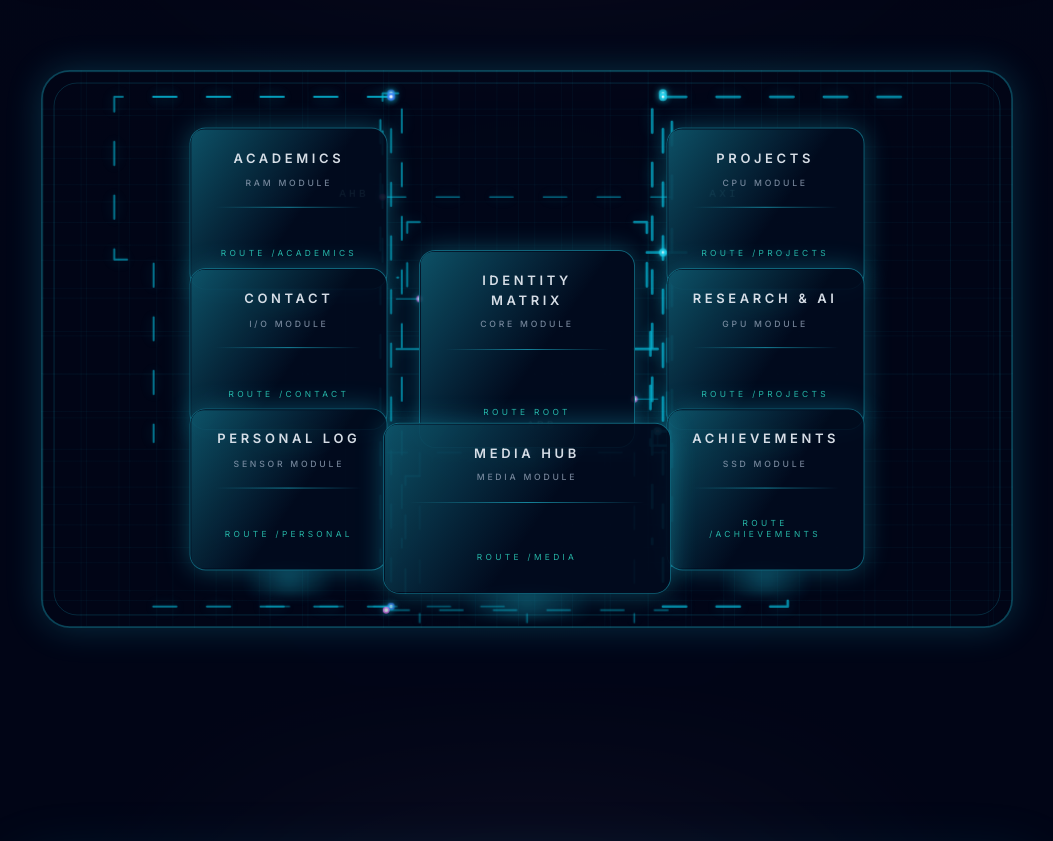
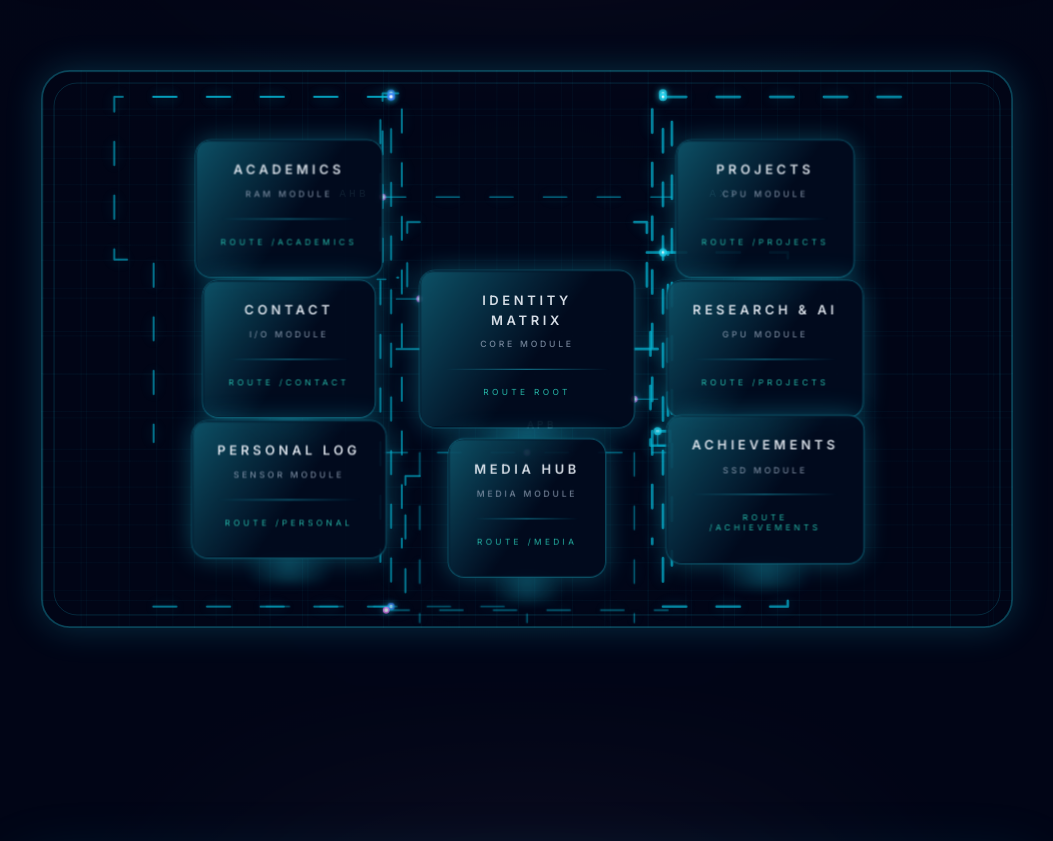
Before and after one commit to ANIL-RONGALA/ANIL_RONGALA_WEBSITE, a Next.js app: page / in a window 1280 px wide. Shown: the part 1160-2001 px from the top of the page, without its empty margins (113-1166 px from the left). Built offline with nearby package versions, Linux system fonts and the light colour scheme.

Commit message:
Add Gen-Z boot sequence and module reveal effects

```diff
--- a/app/globals.css
+++ b/app/globals.css
@@ -85,6 +85,58 @@
     radial-gradient(circle at 80% 20%, rgba(0, 150, 255, 0.18), transparent 60%);
   filter: blur(60px);
   z-index: -2;
+}
+
+/* GEN-Z PAGE BOOT SEQUENCE */
+@keyframes genz-boot-fade {
+  0% { opacity: 0; transform: translateY(12px) scale(0.96); filter: blur(8px); }
+  100% { opacity: 1; transform: translateY(0px) scale(1); filter: blur(0); }
+}
+
+@keyframes genz-boot-glow {
+  0% { opacity: 0.2; box-shadow: 0 0 10px rgba(0,255,255,0.1); }
+  100% { opacity: 1; box-shadow:
+        0 0 35px rgba(0,255,255,0.35),
+        0 0 70px rgba(255,0,255,0.25); }
+}
+
+@keyframes genz-holo-scan {
+  0% { opacity: 0; transform: translateY(-100%); }
+  100% { opacity: 0.25; transform: translateY(100%); }
+}
+
+@keyframes genz-glitch {
+  0% { transform: translateX(0); filter: hue-rotate(0deg); }
+  30% { transform: translateX(-2px); filter: hue-rotate(-20deg); }
+  60% { transform: translateX(2px); filter: hue-rotate(20deg); }
+  100% { transform: translateX(0); filter: hue-rotate(0deg); }
+}
+
+.genz-boot {
+  animation: genz-boot-fade 1.1s ease-out forwards,
+             genz-boot-glow 1.6s ease-out forwards;
+}
+
+.genz-holo {
+  position: relative;
+}
+
+.genz-holo::after {
+  content: "";
+  position: absolute;
+  inset: 0;
+  background: repeating-linear-gradient(
+    to bottom,
+    rgba(255,255,255,0.07) 0px,
+    rgba(255,255,255,0.02) 2px,
+    transparent 4px
+  );
+  animation: genz-holo-scan 8s linear infinite;
+  pointer-events: none;
+}
+
+.genz-glitch-on-hover:hover {
+  animation: genz-glitch 0.4s steps(2, end) 1;
 }
 
 .genz-panel {
@@ -381,6 +433,21 @@
 }
 
 /* PCB motherboard */
+.pcb-container {
+  background: var(--pcb-background);
+}
+
+html.light .pcb-container {
+  background: linear-gradient(
+    180deg,
+    rgba(255,255,255,0.8),
+    rgba(240,245,255,0.8)
+  );
+  box-shadow:
+    0 0 80px rgba(0,150,255,0.15),
+    inset 0 0 100px rgba(255,0,255,0.12);
+}
+
 .motherboard-layout {
   display: flex;
   flex-direction: column;
@@ -780,11 +847,11 @@
 
 .light .module-card {
   background: linear-gradient(
-    135deg,
-    rgba(255, 255, 255, 0.9),
-    rgba(240, 240, 255, 0.8)
+    145deg,
+    rgba(255,255,255,0.9),
+    rgba(230,240,255,0.7)
   );
-  border: 1px solid rgba(170, 170, 255, 0.38);
+  border: 1px solid rgba(0,150,255,0.2);
   backdrop-filter: blur(20px);
   box-shadow:
     0 12px 28px rgba(0, 0, 0, 0.05),
--- a/app/layout.tsx
+++ b/app/layout.tsx
@@ -7,6 +7,7 @@
 import { siteConfig } from '@/lib/siteConfig';
 import { ReactNode } from 'react';
 import { Providers } from './providers';
+import BootScreen from '@/components/BootScreen';
 
 const inter = Inter({ subsets: ['latin'] });
 
@@ -43,6 +44,7 @@
           <div className="flex min-h-screen flex-col bg-[var(--surface-canvas)] transition-colors duration-500">
             <Navbar />
             <main className="relative flex-1">
+              <BootScreen />
               <div className="pointer-events-none absolute inset-0 opacity-40" aria-hidden>
                 <div className="h-full w-full bg-[var(--circuit-overlay)]" />
               </div>
--- /dev/null
+++ b/components/BootScreen.tsx
@@ -0,0 +1,21 @@
+"use client";
+import { useEffect, useState } from "react";
+
+export default function BootScreen() {
+  const [done, setDone] = useState(false);
+
+  useEffect(() => {
+    const t = setTimeout(() => setDone(true), 1800);
+    return () => clearTimeout(t);
+  }, []);
+
+  if (done) return null;
+
+  return (
+    <div className="fixed inset-0 z-[999] flex items-center justify-center bg-black">
+      <h1 className="text-cyan-400 text-4xl font-bold animate-pulse">
+        INITIALIZING ANIL.OS…
+      </h1>
+    </div>
+  );
+}
--- a/components/BusNetwork.tsx
+++ b/components/BusNetwork.tsx
@@ -407,6 +407,9 @@
               strokeOpacity={STROKE_OPACITY[group.id]}
               strokeLinecap="round"
               strokeLinejoin="round"
+              initial={{ strokeDashoffset: 1200, opacity: 0 }}
+              animate={{ strokeDashoffset: 0, opacity: 1 }}
+              transition={{ duration: 1.6, delay: 0.4, ease: 'easeInOut' }}
               style={{
                 animationDelay: `${path.delay ?? 0}s`,
                 animationDuration: `${path.duration ?? 6}s`
--- a/components/Motherboard.tsx
+++ b/components/Motherboard.tsx
@@ -24,17 +24,18 @@
   left: string;
   width: number;
   height: number;
+  bootDelay: number;
 };
 
 const MODULE_LAYOUT: Record<ModuleId, ModuleLayout> = {
-  core: { top: '50%', left: '50%', width: 240, height: 220 },
-  cpu: { top: '20%', left: '77%', width: 220, height: 180 },
-  gpu: { top: '50%', left: '77%', width: 220, height: 180 },
-  ssd: { top: '80%', left: '77%', width: 220, height: 180 },
-  ram: { top: '20%', left: '23%', width: 220, height: 180 },
-  io: { top: '50%', left: '23%', width: 220, height: 180 },
-  sensor: { top: '80%', left: '23%', width: 220, height: 180 },
-  media: { top: '84%', left: '50%', width: 320, height: 190 }
+  core: { top: '50%', left: '50%', width: 240, height: 220, bootDelay: 0.05 },
+  cpu: { top: '20%', left: '77%', width: 220, height: 180, bootDelay: 0.12 },
+  gpu: { top: '50%', left: '77%', width: 220, height: 180, bootDelay: 0.18 },
+  ssd: { top: '80%', left: '77%', width: 220, height: 180, bootDelay: 0.28 },
+  ram: { top: '20%', left: '23%', width: 220, height: 180, bootDelay: 0.24 },
+  io: { top: '50%', left: '23%', width: 220, height: 180, bootDelay: 0.32 },
+  sensor: { top: '80%', left: '23%', width: 220, height: 180, bootDelay: 0.36 },
+  media: { top: '84%', left: '50%', width: 320, height: 190, bootDelay: 0.4 }
 };
 
 const MODULES: ModuleDefinition[] = [
@@ -75,6 +76,8 @@
 
 type ModuleCardProps = {
   module: ModuleDefinition;
+  isActive?: boolean;
+  isStrong?: boolean;
 };
 
 function ModuleCard({ module }: ModuleCardProps) {
@@ -102,6 +105,18 @@
 
 export function Motherboard() {
   const modules = useMemo(() => MODULES, []);
+
+  const pulseStates = useMemo(
+    () =>
+      modules.reduce(
+        (acc, module) => {
+          acc[module.id] = { active: true, strong: false };
+          return acc;
+        },
+        {} as Record<ModuleId, { active: boolean; strong: boolean }>
+      ),
+    [modules]
+  );
 
   const moduleAnchors = useMemo(
     () =>
@@ -149,7 +164,18 @@
                           height: `${layout.height}px`
                         }}
                       >
-                        <ModuleCard module={module} />
+                        <motion.div
+                          initial={{ opacity: 0, y: 20, scale: 0.96, filter: 'blur(6px)' }}
+                          animate={{ opacity: 1, y: 0, scale: 1, filter: 'blur(0)' }}
+                          transition={{ duration: 0.8, delay: layout.bootDelay }}
+                          className="genz-holo genz-glitch-on-hover"
+                        >
+                          <ModuleCard
+                            module={module}
+                            isActive={pulseStates[module.id].active}
+                            isStrong={pulseStates[module.id].strong}
+                          />
+                        </motion.div>
                       </div>
                     );
                   })}
@@ -160,9 +186,25 @@
         </div>
 
         <div className="pcb-module-stack xl:hidden">
-          {modules.map((module) => (
-            <ModuleCard key={`stack-${module.id}`} module={module} />
-          ))}
+          {modules.map((module) => {
+            const layout = MODULE_LAYOUT[module.id];
+
+            return (
+              <motion.div
+                key={`stack-${module.id}`}
+                initial={{ opacity: 0, y: 20, scale: 0.96, filter: 'blur(6px)' }}
+                animate={{ opacity: 1, y: 0, scale: 1, filter: 'blur(0)' }}
+                transition={{ duration: 0.8, delay: layout.bootDelay }}
+                className="genz-holo genz-glitch-on-hover"
+              >
+                <ModuleCard
+                  module={module}
+                  isActive={pulseStates[module.id].active}
+                  isStrong={pulseStates[module.id].strong}
+                />
+              </motion.div>
+            );
+          })}
         </div>
       </div>
 
```
